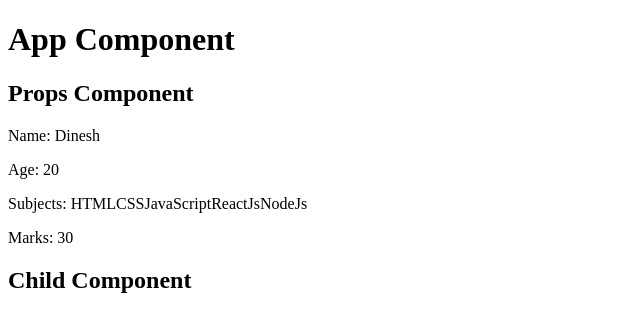
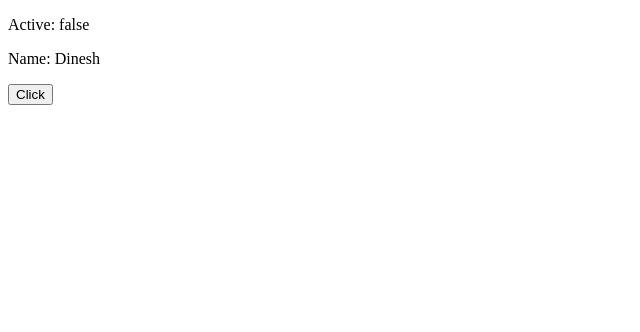
Before and after one commit to srinanoo/saveetha-batch-22-july-2024, a React (Vite) app: page / in a window 1280 px wide. Shown: the top 332 px of the page, without its empty margins (0-640 px from the left). Built offline with nearby package versions, Linux system fonts and the light colour scheme.

Commit message:
state commit

```diff
--- a/src/App.jsx
+++ b/src/App.jsx
@@ -1,3 +1,4 @@
+import { useState } from 'react';
 import './App.css'
 import PropsComponent, { Child2Component, ChildComponent } from './components/PropsComp'
 
@@ -147,38 +148,67 @@ import PropsComponent, { Child2Component, ChildComponent } from './components/Pr
 //   )
 // }
 
+// function App() {
+//     let name = "Dinesh";
+//     let age = 20;
+//     let active = true;
+//     let subjects = ["HTML", "CSS", "JavaScript", "ReactJs", "NodeJs"];
+
+//     let output = [];
+//     for(let i = 0; i < subjects.length; i++) {
+//       output.push(<li key={i}>{subjects[i]}</li>)
+//     }
+
+//     let marks = {
+//       "html": 30,
+//       "css": 30,
+//       "js": 30,
+//       "ReactJs": 30
+//     }
+
+//   return (
+//     <>
+//       <h1>App Component</h1>
+
+//       <PropsComponent name={name} age={20} data={marks} subjects={subjects} />
+
+//       {
+//         active
+//           ?
+//             <ChildComponent />
+//           :
+//             <Child2Component />
+//       }
+
+//     </>
+//   )
+// }
+
 function App() {
-    let name = "Dinesh";
-    let age = 20;
-    let active = true;
-    let subjects = ["HTML", "CSS", "JavaScript", "ReactJs", "NodeJs"];
+  // let active = true;
 
-    let output = [];
-    for(let i = 0; i < subjects.length; i++) {
-      output.push(<li key={i}>{subjects[i]}</li>)
-    }
+  const [active, setActive] = useState(false)
+  let name = "Dinesh";
 
-    let marks = {
-      "html": 30,
-      "css": 30,
-      "js": 30,
-      "ReactJs": 30
-    }
+  console.log(active);
+  console.log(name);
+
+  const handleChange = () => {
+    console.log("Button is clicked");
+    console.log(active, " - inside the function before variable is updated");
+    setActive(true);
+    console.log(active, " - inside the function after variable is updated");
+  }
 
   return (
     <>
-      <h1>App Component</h1>
-
-      <PropsComponent name={name} age={20} data={marks} subjects={subjects} />
+      <p>Active: {active.toString()}</p>
+      <p>Name: {name}</p>
+      <p><button onClick={handleChange}>Click</button></p>
 
       {
-        active
-          ?
-            <ChildComponent />
-          :
-            <Child2Component />
+        active && <ChildComponent />
       }
-
     </>
   )
 }
```
